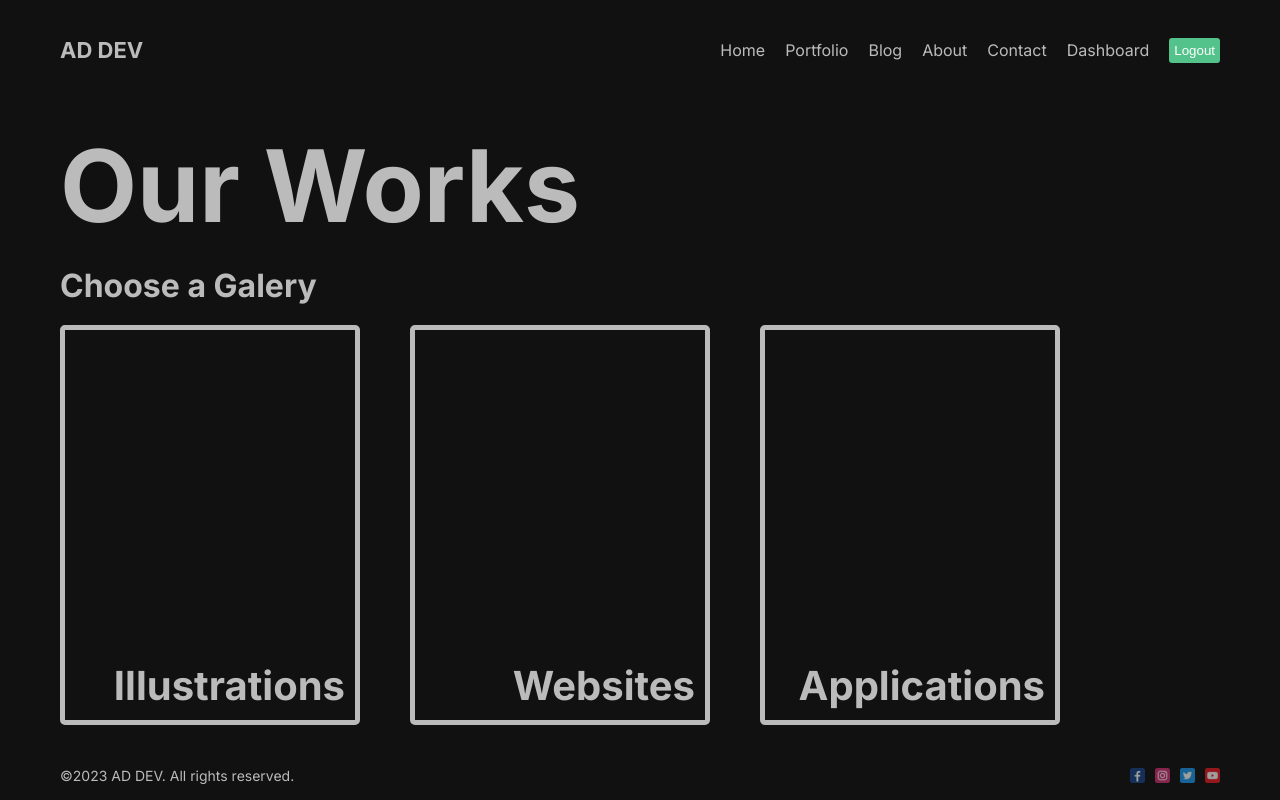
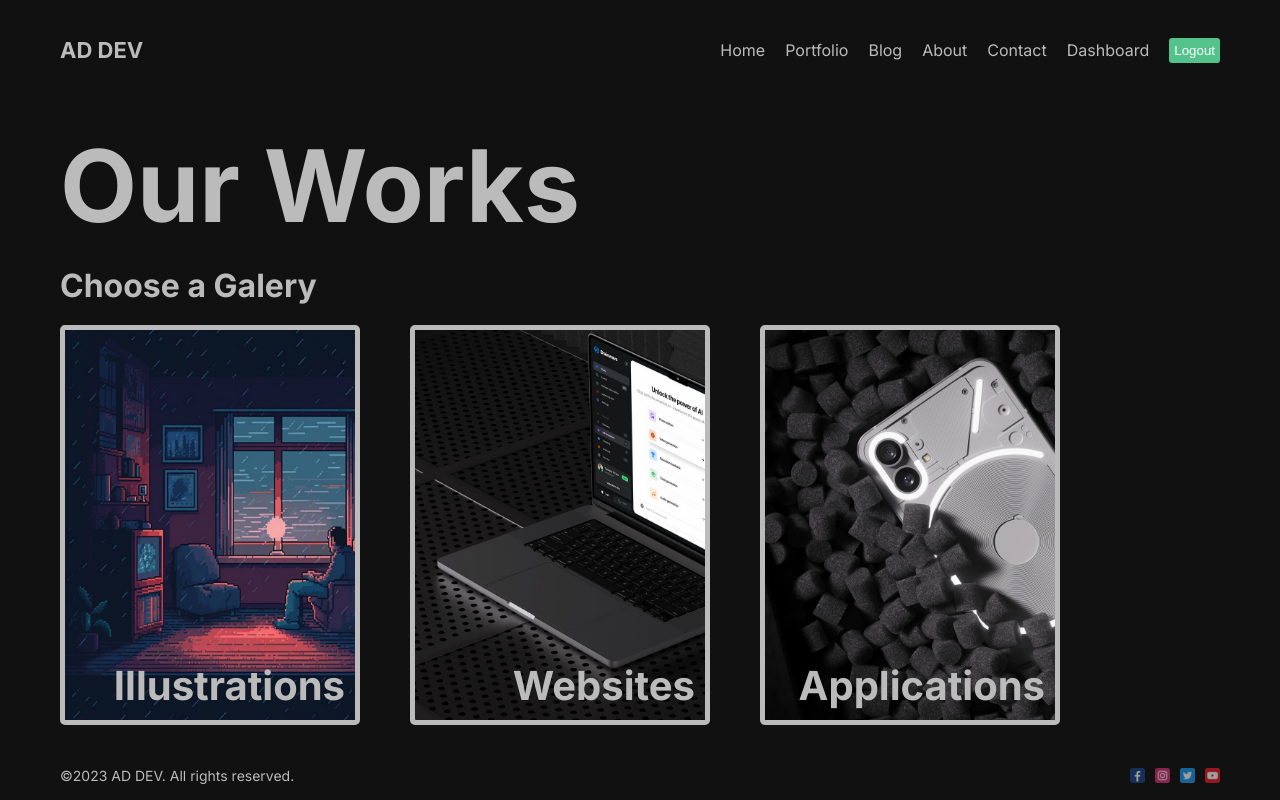
Before and after one commit to adarraji/nextjs-blog, a Next.js app: page /portfolio in a window 1280 px wide. Built offline with nearby package versions, Linux system fonts and the light colour scheme.

Commit message:
added images and styles

```diff
--- a/src/app/portfolio/page.module.css
+++ b/src/app/portfolio/page.module.css
@@ -19,7 +19,22 @@
     width: 300px;
     height: 400px;
     position: relative;
+    background-size: cover !important;
 }
+
+.item:nth-child(1) {
+    background: url("/illustration.png");
+}
+
+.item:nth-child(2) {
+    background: url("/websites.jpg");
+}
+
+
+.item:nth-child(3) {
+    background: url("/apps.jpg");
+}
+
 
 .title {
     position: absolute;
```
